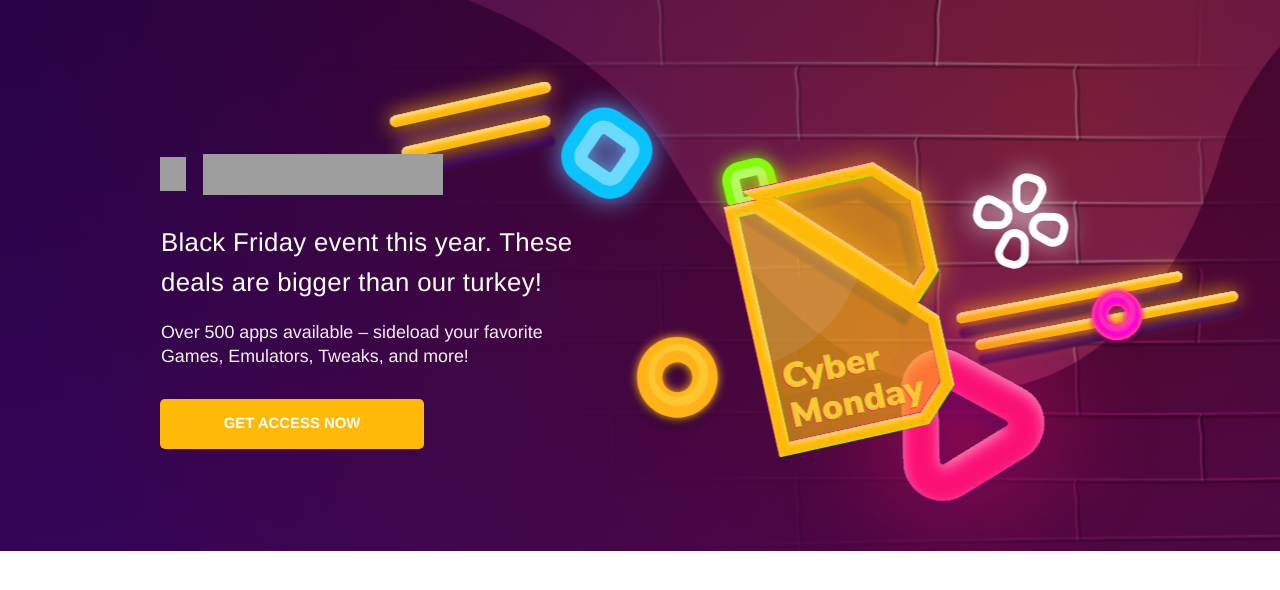
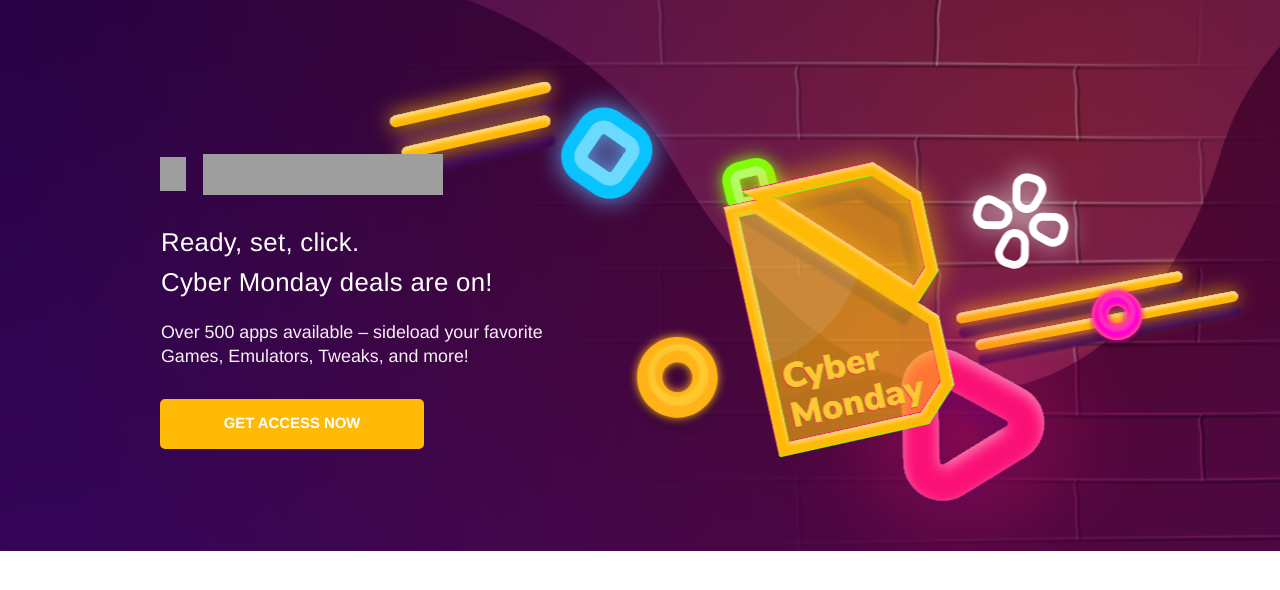
Before and after one commit to erni-Sh/BS_layout-updates, a website built with webpack: page src/html/cyberMonday_header.html in a window 1280 px wide. Built offline with nearby package versions, Linux system fonts and the light colour scheme; grey boxes are pictures that could not be loaded.

Commit message:
validate text

```diff
--- a/src/html/cyberMonday_header.html
+++ b/src/html/cyberMonday_header.html
@@ -314,7 +314,7 @@
       <div class="widget item-absolute headline" id="element-2">
         <div class="contents">
           <h1>
-            <p class="x_e0654353"><span class="x_f2074b6c">Black Friday event this year. These deals are bigger than our turkey!</span></p>
+            <p class="x_e0654353"><span class="x_f2074b6c">Ready, set, click.<br/>Cyber Monday deals are on!</span></p>
           </h1>
         </div>
       </div>
```
